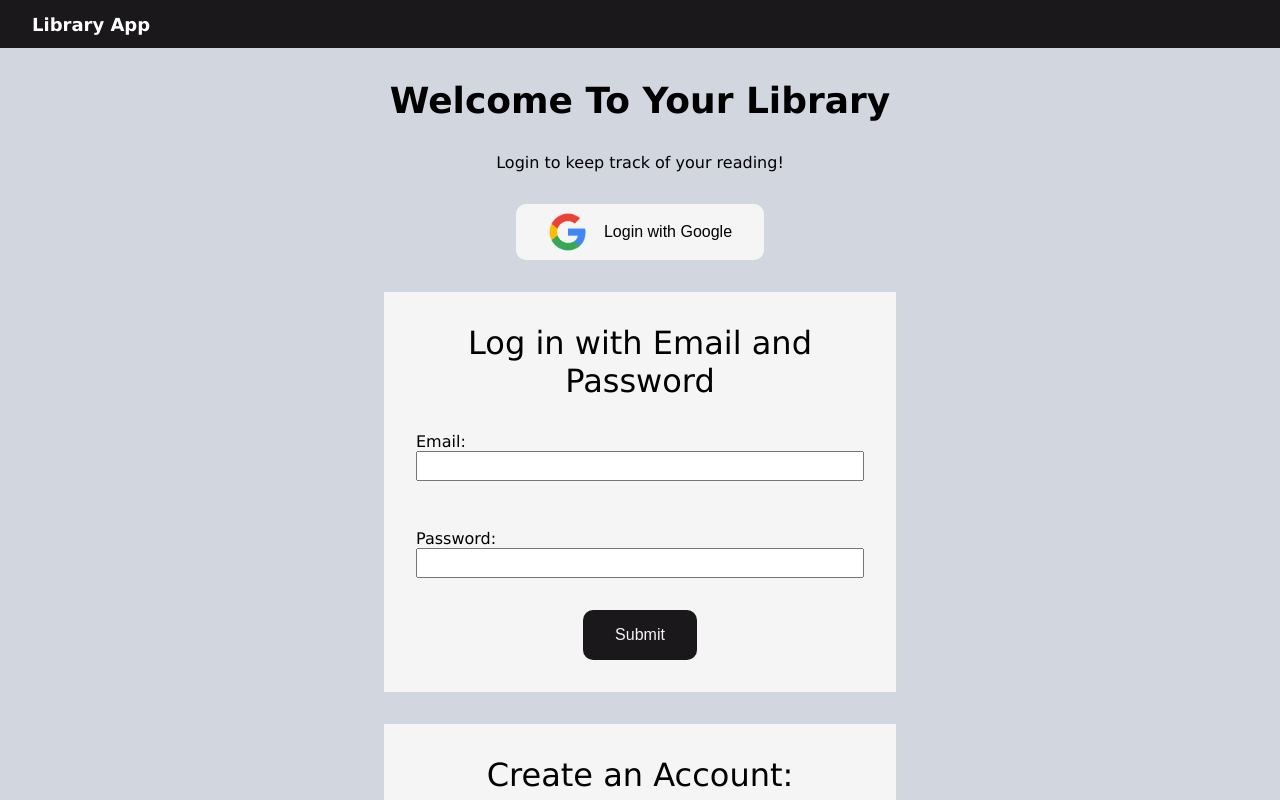
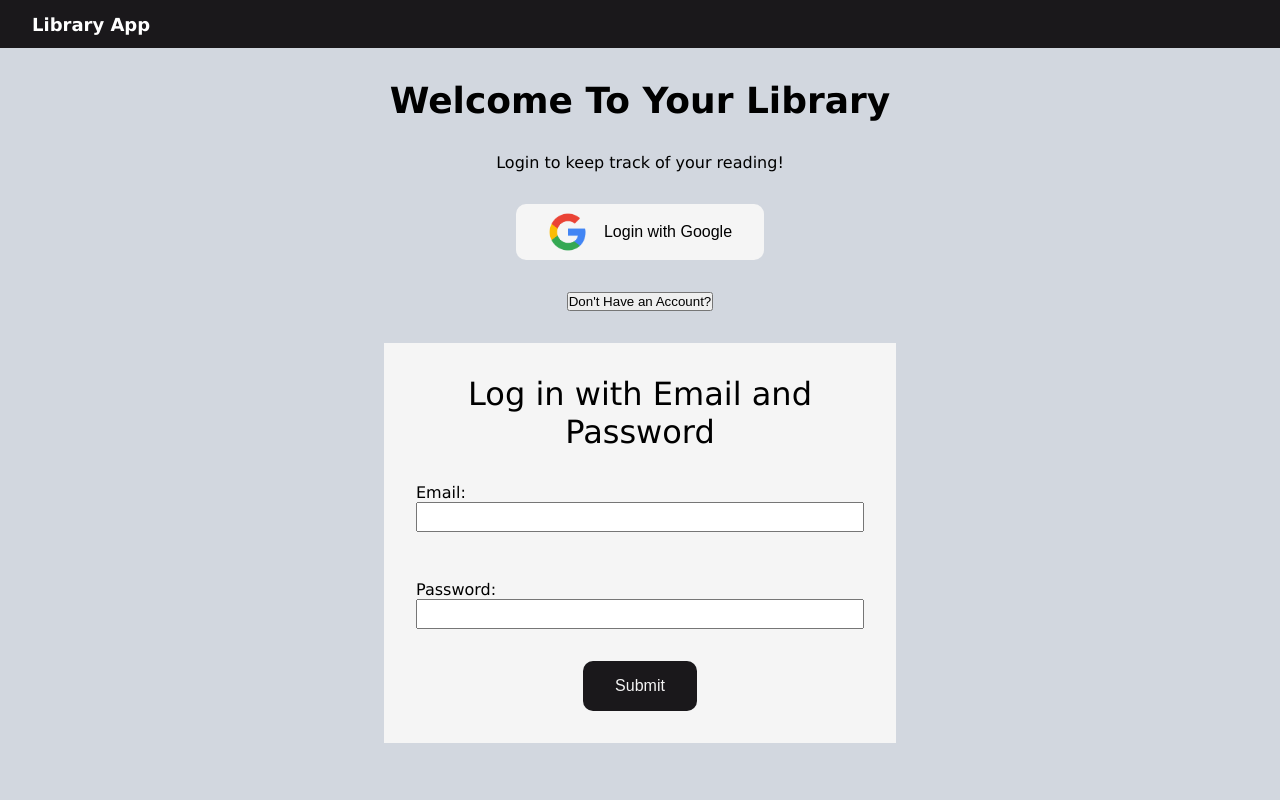
Before and after one commit to vulpes-walter1313/TOP-Libraryjs, a Next.js app: page / in a window 1280 px wide. Shown: the top 800 px of the page. Built offline with nearby package versions, Linux system fonts and the light colour scheme; no server answers.

Commit message:
changed to only see either login or create account form

```diff
--- a/components/LoginForms.tsx
+++ b/components/LoginForms.tsx
@@ -1,6 +1,6 @@
 import { signInWithPopup } from "firebase/auth";
 import { useRouter } from "next/router";
-import React from "react";
+import React, { useState } from "react";
 import { useForm } from "react-hook-form";
 import { auth, googleAuthProvider } from "../lib/firebase";
 import ErrorMessage from "./ErrorMessage";
@@ -13,6 +13,7 @@ import RegisterAccount from "./RegisterAccount";
 }
 export default function LoginForms() {
   const {register, handleSubmit, formState: { errors }} = useForm<LoginFormInput>();
+  const [wantsToRegister, setWantsToRegister] = useState(false);
   const router = useRouter();
 
   async function signInWithGoogle() {
@@ -27,6 +28,9 @@ export default function LoginForms() {
       <button className={styles.googleBtn} onClick={signInWithGoogle}>
         <img  src="/google.png" style={{width: '40px', height: '40px'}}/>
         Login with Google</button>
+      <button onClick={() => setWantsToRegister(!wantsToRegister)}>{wantsToRegister === false ? "Don't Have an Account?" : "Already Registered?"}</button>
+        {
+          wantsToRegister === false ? (
           <form className={styles.form} onSubmit={handleSubmit(submitData)}>
             <p className={styles.title}>Log in with Email and Password</p>
             <div className={styles.formItem}>
@@ -43,7 +47,11 @@ export default function LoginForms() {
             </div>
             <input className={styles.submitBtn} type="submit"/>
           </form>
-      <RegisterAccount />
+          ) : null
+        }
+      {
+        wantsToRegister ? <RegisterAccount /> : null
+      }
     </div>
   );
 }
```
Lines whose indentation alone changed are shown as unchanged.
